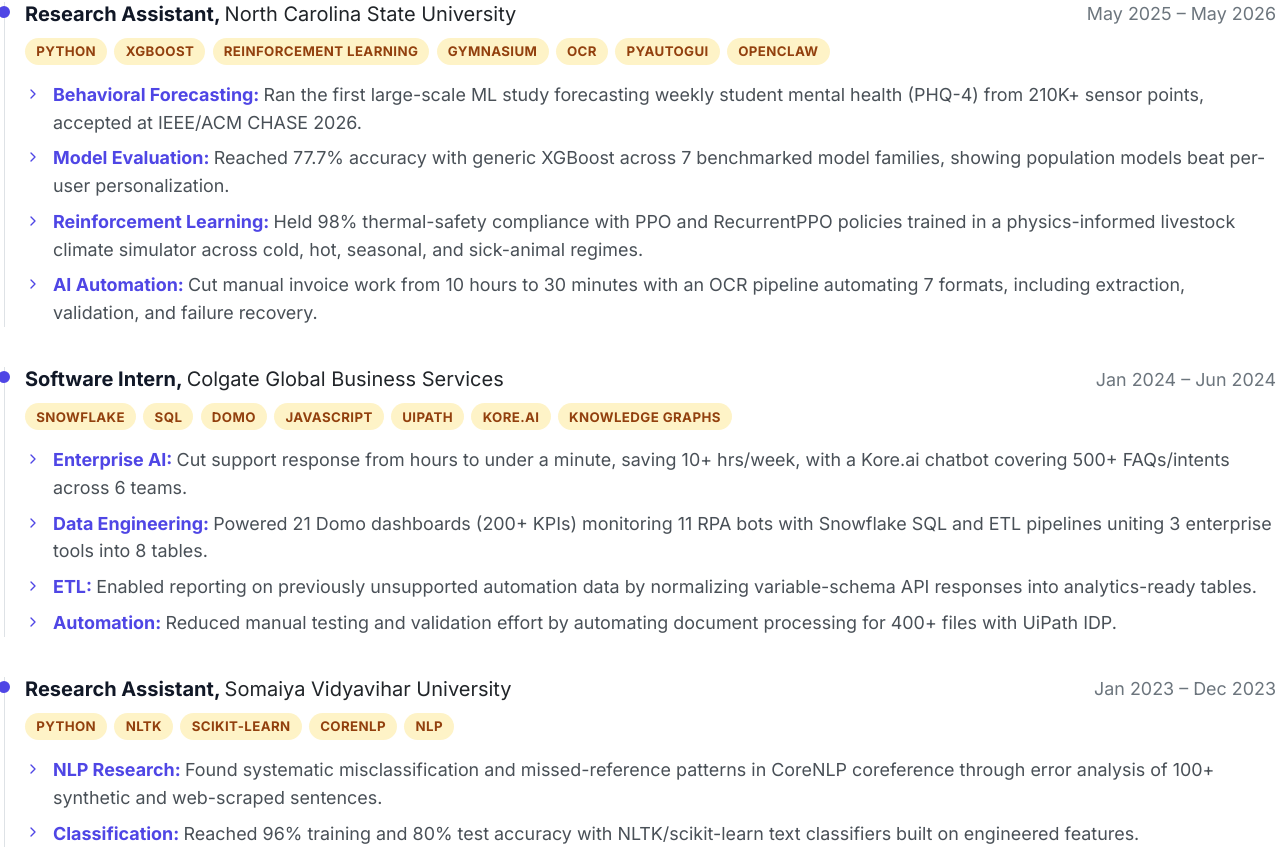
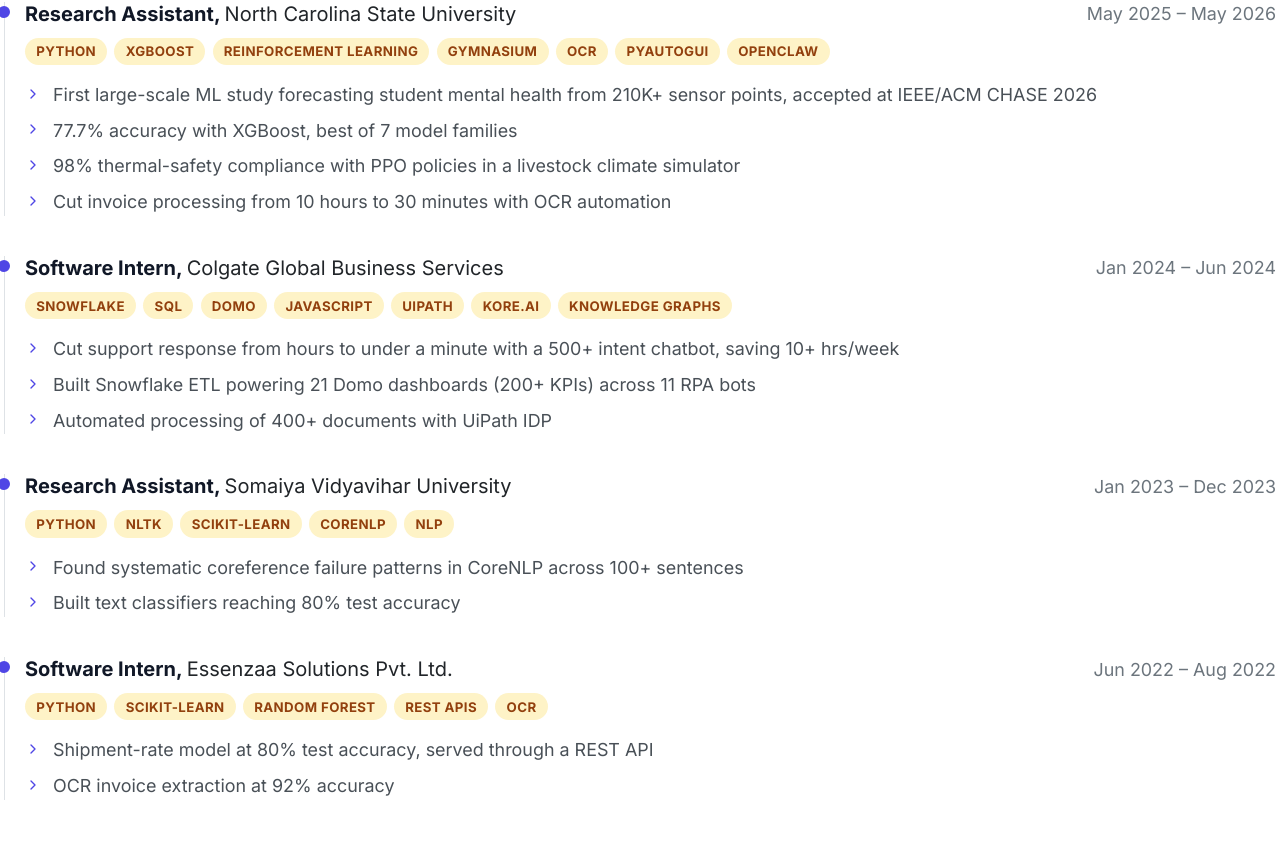
Before and after one commit to jheel0802/Portfolio, a React (Vite) app: page / in a window 1280 px wide. Shown: the part 2629-3478 px from the top of the page. Built offline with nearby package versions, Linux system fonts and the light colour scheme; the HTML template or start-up script is replaced by a standard one.

Commit message:
Shorten experience bullets and project descriptions

```diff
--- a/src/constants/index.ts
+++ b/src/constants/index.ts
@@ -70,22 +70,10 @@ export const EXPERIENCES: Experience[] = [
       "OpenClaw"
     ],
     points: [
-      {
-        label: "Behavioral Forecasting",
-        text: "Ran the first large-scale ML study forecasting weekly student mental health (PHQ-4) from 210K+ sensor points, accepted at IEEE/ACM CHASE 2026."
-      },
-      {
-        label: "Model Evaluation",
-        text: "Reached 77.7% accuracy with generic XGBoost across 7 benchmarked model families, showing population models beat per-user personalization."
-      },
-      {
-        label: "Reinforcement Learning",
-        text: "Held 98% thermal-safety compliance with PPO and RecurrentPPO policies trained in a physics-informed livestock climate simulator across cold, hot, seasonal, and sick-animal regimes."
-      },
-      {
-        label: "AI Automation",
-        text: "Cut manual invoice work from 10 hours to 30 minutes with an OCR pipeline automating 7 formats, including extraction, validation, and failure recovery."
-      }
+      { text: "First large-scale ML study forecasting student mental health from 210K+ sensor points, accepted at IEEE/ACM CHASE 2026" },
+      { text: "77.7% accuracy with XGBoost, best of 7 model families" },
+      { text: "98% thermal-safety compliance with PPO policies in a livestock climate simulator" },
+      { text: "Cut invoice processing from 10 hours to 30 minutes with OCR automation" }
     ]
   },
 
@@ -104,22 +92,9 @@ export const EXPERIENCES: Experience[] = [
       "Knowledge Graphs"
     ],
     points: [
-      {
-        label: "Enterprise AI",
-        text: "Cut support response from hours to under a minute, saving 10+ hrs/week, with a Kore.ai chatbot covering 500+ FAQs/intents across 6 teams."
-      },
-      {
-        label: "Data Engineering",
-        text: "Powered 21 Domo dashboards (200+ KPIs) monitoring 11 RPA bots with Snowflake SQL and ETL pipelines uniting 3 enterprise tools into 8 tables."
-      },
-      {
-        label: "ETL",
-        text: "Enabled reporting on previously unsupported automation data by normalizing variable-schema API responses into analytics-ready tables."
-      },
-      {
-        label: "Automation",
-        text: "Reduced manual testing and validation effort by automating document processing for 400+ files with UiPath IDP."
-      }
+      { text: "Cut support response from hours to under a minute with a 500+ intent chatbot, saving 10+ hrs/week" },
+      { text: "Built Snowflake ETL powering 21 Domo dashboards (200+ KPIs) across 11 RPA bots" },
+      { text: "Automated processing of 400+ documents with UiPath IDP" }
     ]
   },
 
@@ -136,14 +111,8 @@ export const EXPERIENCES: Experience[] = [
       "NLP"
     ],
     points: [
-      {
-        label: "NLP Research",
-        text: "Found systematic misclassification and missed-reference patterns in CoreNLP coreference through error analysis of 100+ synthetic and web-scraped sentences."
-      },
-      {
-        label: "Classification",
-        text: "Reached 96% training and 80% test accuracy with NLTK/scikit-learn text classifiers built on engineered features."
-      }
+      { text: "Found systematic coreference failure patterns in CoreNLP across 100+ sentences" },
+      { text: "Built text classifiers reaching 80% test accuracy" }
     ]
   },
 
@@ -160,18 +129,8 @@ export const EXPERIENCES: Experience[] = [
       "OCR"
     ],
     points: [
-      {
-        label: "Machine Learning",
-        text: "Cut training time to 11 minutes for a Random Forest shipment-rate model, serving predictions through a REST API."
-      },
-      {
-        label: "Model Evaluation",
-        text: "Reached 96% training and 80% test accuracy, validating generalization for real-world cost forecasting."
-      },
-      {
-        label: "OCR",
-        text: "Reduced manual data-entry errors with OCR invoice text extraction at 92% accuracy."
-      }
+      { text: "Shipment-rate model at 80% test accuracy, served through a REST API" },
+      { text: "OCR invoice extraction at 92% accuracy" }
     ]
   }
 ];
@@ -180,7 +139,7 @@ export const PROJECTS: Project[] = [
   {
     title: "Verity Ladder: AI Code Verification Router",
     description:
-      "VS Code extension that verifies every AI code change against tests and editor checks, routing each request to the cheapest capable model and escalating only when checks fail.",
+      "Tests every AI code change and escalates to a paid model only when free ones fail.",
     tech: ["TypeScript", "VS Code API", "Groq", "Ollama", "OpenAI"],
     categories: ["AI & LLMs", "Backend & Systems"],
     github: "https://github.com/jheel0802/Verity-Ladder"
@@ -189,7 +148,7 @@ export const PROJECTS: Project[] = [
   {
     title: "Grounded Document Evidence Agent",
     description:
-      "Document-analysis system that extracts facts with full provenance, detects cross-source contradictions, and maintains a human-approved status brief over a durable LangGraph workflow.",
+      "Extracts document facts with provenance and flags cross-source contradictions.",
     tech: ["Python", "FastAPI", "LangGraph", "pgvector", "MCP"],
     categories: ["AI & LLMs", "Backend & Systems"],
     github: "https://github.com/jheel0802/doctask-jheel-gala"
@@ -198,7 +157,7 @@ export const PROJECTS: Project[] = [
   {
     title: "Distributed LLM Evaluation Platform",
     description:
-      "Distributed evaluation infrastructure for reproducible testing of prompts, AI agents, and RAG pipelines, with asynchronous workers, experiment tracking, and automated regression detection.",
+      "Reproducible, distributed evaluation for prompts, agents, and RAG pipelines.",
     tech: ["Python", "FastAPI", "Redis", "PostgreSQL", "Kubernetes"],
     categories: ["AI & LLMs", "Backend & Systems", "Cloud & Infrastructure"],
     github:
@@ -208,7 +167,7 @@ export const PROJECTS: Project[] = [
   {
     title: "AI Ops Copilot",
     description:
-      "AI-powered incident response platform using hybrid retrieval and specialized LangGraph agents to investigate noisy operational incidents and generate evidence-backed root-cause hypotheses.",
+      "LangGraph agents that turn noisy incident data into root-cause hypotheses.",
     tech: [
       "Python",
       "FastAPI",
@@ -227,7 +186,7 @@ export const PROJECTS: Project[] = [
   {
     title: "Generative AI for Design Code Generation",
     description:
-      "Multi-agent LLM system that retrieves prior designs, generates C++ cache-replacement algorithms, and autonomously compiles and evaluates candidates using ChampSim.",
+      "Agents that generate C++ cache policies and test them in ChampSim.",
     tech: [
       "C++",
       "Python",
@@ -244,7 +203,7 @@ export const PROJECTS: Project[] = [
   {
     title: "Real-Time AI Conversation Risk Detection",
     description:
-      "Real-time conversation monitoring system that transforms live audio into transcripts, continuously updated risk scores, and contextual explanations with rolling conversation state and graceful fallbacks.",
+      "Live scam-call detection with transcripts, risk scores, and explanations.",
     tech: [
       "React",
       "FastAPI",
@@ -262,7 +221,7 @@ export const PROJECTS: Project[] = [
   {
     title: "Real-Time Cloud Monitoring & Alerting Platform",
     description:
-      "Cloud observability platform that collects metrics and logs, streams live operational data to a React dashboard, stores historical metrics, and surfaces threshold-based alerts.",
+      "Streams live metrics to a React dashboard with threshold alerts.",
     tech: [
       "AWS CloudWatch",
       "Lambda",
@@ -280,7 +239,7 @@ export const PROJECTS: Project[] = [
   {
     title: "Operating System Memory Management",
     description:
-      "Implemented demand paging in Xinu with page-fault handling, on-demand page tables, per-process virtual heaps, and Second-Chance page replacement.",
+      "Demand paging in Xinu with Second-Chance page replacement.",
     tech: [
       "C",
       "Xinu",
@@ -295,7 +254,7 @@ export const PROJECTS: Project[] = [
   {
     title: "File System Defragmentation",
     description:
-      "Built a C-based defragmentation engine that reconstructed raw Unix-style disk images and recursively relocated direct, single-, double-, and triple-indirect inode blocks.",
+      "C engine that defragments raw Unix disk images across indirect inodes.",
     tech: [
       "C",
       "File Systems",
@@ -310,7 +269,7 @@ export const PROJECTS: Project[] = [
   {
     title: "Process Management Algorithms",
     description:
-      "Implemented two kernel-level CPU schedulers in Xinu, including Linux-inspired epoch scheduling and exponential probabilistic scheduling.",
+      "Two kernel CPU schedulers in Xinu that prevent starvation.",
     tech: [
       "C",
       "Xinu",
@@ -325,7 +284,7 @@ export const PROJECTS: Project[] = [
   {
     title: "Used Car Price Prediction",
     description:
-      "End-to-end regression pipeline for vehicle price prediction with data cleaning, feature engineering, missing-value handling, outlier processing, and an interactive exploration interface.",
+      "Regression pipeline and app that predicts used-car prices.",
     tech: [
       "Python",
       "Pandas",
@@ -338,7 +297,7 @@ export const PROJECTS: Project[] = [
   {
     title: "Women's Safety Data Insights",
     description:
-      "Exploratory analysis and Tableau dashboard examining crime patterns across Indian states, years, and categories using geographic and trend visualizations.",
+      "Tableau dashboard of crime trends across Indian states, 2008 to 2012.",
     tech: [
       "Tableau",
       "Data Visualization",
@@ -350,7 +309,7 @@ export const PROJECTS: Project[] = [
   {
     title: "Tomato Disease Recognition",
     description:
-      "Compared ResNet-50, ResNet-101, and ResNet-152 for tomato leaf disease recognition across 18,345 images, including real-world generalization testing.",
+      "ResNet comparison on 18,345 leaf images, tested on real field photos.",
     tech: [
       "Python",
       "PyTorch",
@@ -364,7 +323,7 @@ export const PROJECTS: Project[] = [
   {
     title: "Satellite Image Segmentation for Deforestation",
     description:
-      "Built a U-Net with a MobileNetV2 encoder to segment deforested regions in Sentinel-2 imagery using transfer learning and curated REDD+ satellite data.",
+      "U-Net that maps deforestation in Sentinel-2 satellite imagery.",
     tech: [
       "Python",
       "TensorFlow",
@@ -380,7 +339,7 @@ export const PROJECTS: Project[] = [
   {
     title: "Fantasy Cricket Team Optimizer",
     description:
-      "ML-based recommendation and constrained optimization system that ranks cricket players and selects complete fantasy teams under budget and role constraints.",
+      "Ranks players with ML and picks teams with knapsack optimization.",
     tech: [
       "Python",
       "Pandas",
@@ -394,7 +353,7 @@ export const PROJECTS: Project[] = [
   {
     title: "TravelLog: Full-Stack Geospatial Platform",
     description:
-      "Full-stack MERN platform for creating and sharing geotagged trips with authenticated CRUD workflows and interactive Mapbox visualizations.",
+      "MERN app for sharing geotagged trips on interactive maps.",
     tech: [
       "React",
       "Redux",
@@ -413,7 +372,7 @@ export const PROJECTS: Project[] = [
   {
     title: "AI-Powered Grammar Learning Platform",
     description:
-      "Full-stack NLP learning platform that analyzes children's writing and provides contextual grammar and coreference feedback using Stanford CoreNLP.",
+      "Gives children real-time grammar feedback using CoreNLP.",
     tech: [
       "React",
       "Node.js",
@@ -428,7 +387,7 @@ export const PROJECTS: Project[] = [
   {
     title: "E-Commerce Microservices Platform",
     description:
-      "E-commerce backend composed of independently deployable customer, product, and order services with CI/CD, centralized logging, and monitoring.",
+      "Independently deployable services with Jenkins CI/CD and monitoring.",
     tech: [
       "Microservices",
       "REST APIs",
@@ -446,7 +405,7 @@ export const PROJECTS: Project[] = [
   {
     title: "Secure Online Banking System",
     description:
-      "Full-stack banking application with authenticated account access, transaction workflows, RBAC, secure sessions, and server-side validation.",
+      "Banking app with RBAC, secure sessions, and audit trails.",
     tech: [
       "PHP",
       "MySQL",
@@ -463,7 +422,7 @@ export const PROJECTS: Project[] = [
   {
     title: "Serverless Image Processing Pipeline",
     description:
-      "Event-driven AWS pipeline that processes S3 image uploads through Lambda, stores metadata in DynamoDB, and monitors execution through CloudWatch.",
+      "Event-driven AWS pipeline that processes S3 image uploads.",
     tech: [
       "AWS Lambda",
       "S3",
@@ -480,7 +439,7 @@ export const PROJECTS: Project[] = [
   {
     title: "Reusable CI/CD Pipeline for ML Model Deployment",
     description:
-      "Reusable deployment pipeline that packages ML models as Flask inference services, containerizes them with Docker, and deploys them to AWS EC2 through Jenkins.",
+      "Jenkins pipeline that ships ML models to EC2 as Docker services.",
     tech: [
       "Jenkins",
       "Docker",
@@ -494,7 +453,7 @@ export const PROJECTS: Project[] = [
   {
     title: "OpenEMR Application Security Assessment",
     description:
-      "End-to-end application security assessment using SAST, DAST, threat modeling, secret scanning, and OWASP ASVS Level 2 mapping.",
+      "Found 12+ vulnerabilities in OpenEMR, mapped to OWASP ASVS.",
     tech: [
       "OWASP ZAP",
       "SonarQube",
@@ -510,7 +469,7 @@ export const PROJECTS: Project[] = [
   {
     title: "Network Exposure & Vulnerability Analysis",
     description:
-      "Python and Censys automation for enumerating internet-facing infrastructure, mapping assets to CIDR and ASN ranges, and analyzing exposed services.",
+      "Python and Censys automation mapping exposed internet services.",
     tech: [
       "Python",
       "Censys",
@@ -528,7 +487,7 @@ export const PROJECTS: Project[] = [
   {
     title: "Android Privacy Leak Detection",
     description:
-      "Static taint analysis across Android applications to trace privacy-sensitive GPS and device-identifier data from sources to network and file sinks.",
+      "Static taint analysis tracing privacy leaks in 25+ Android apps.",
     tech: [
       "Amandroid",
       "Static Taint Analysis",
@@ -543,7 +502,7 @@ export const PROJECTS: Project[] = [
   {
     title: "Linux Application Sandbox Security",
     description:
-      "Evaluated Flatpak sandbox isolation and compared X11 and Wayland security models, including a controlled X11 input-capture proof of concept.",
+      "Tested Flatpak isolation with an X11 input-capture proof of concept.",
     tech: [
       "Linux",
       "Flatpak",
```
